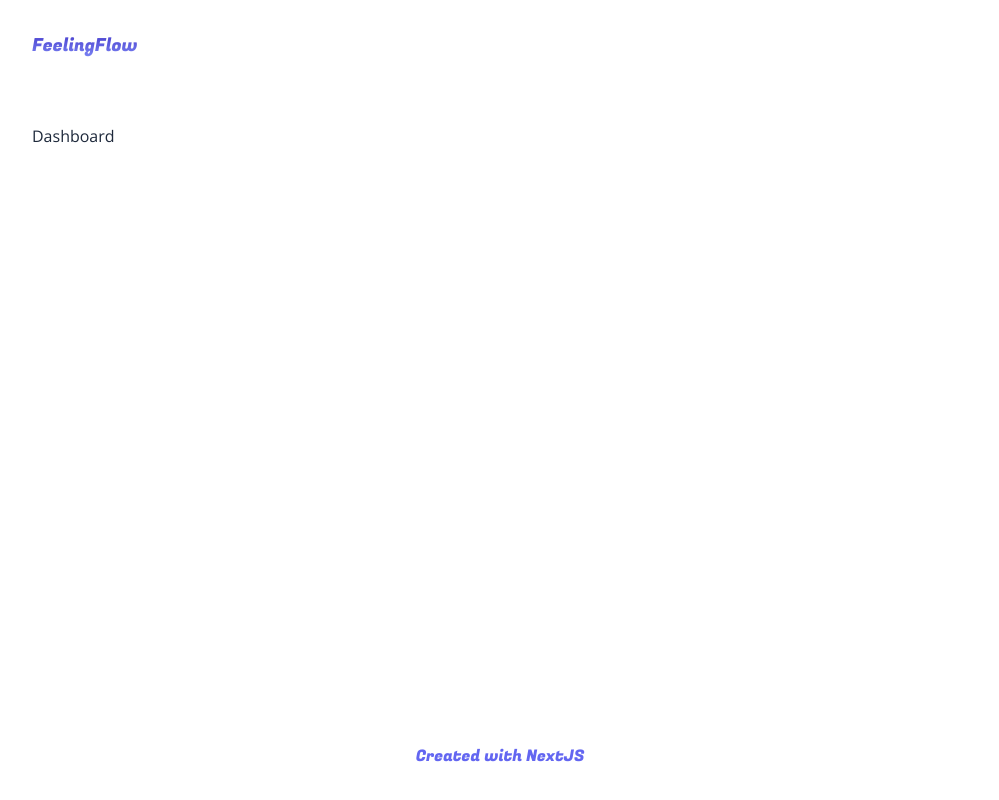
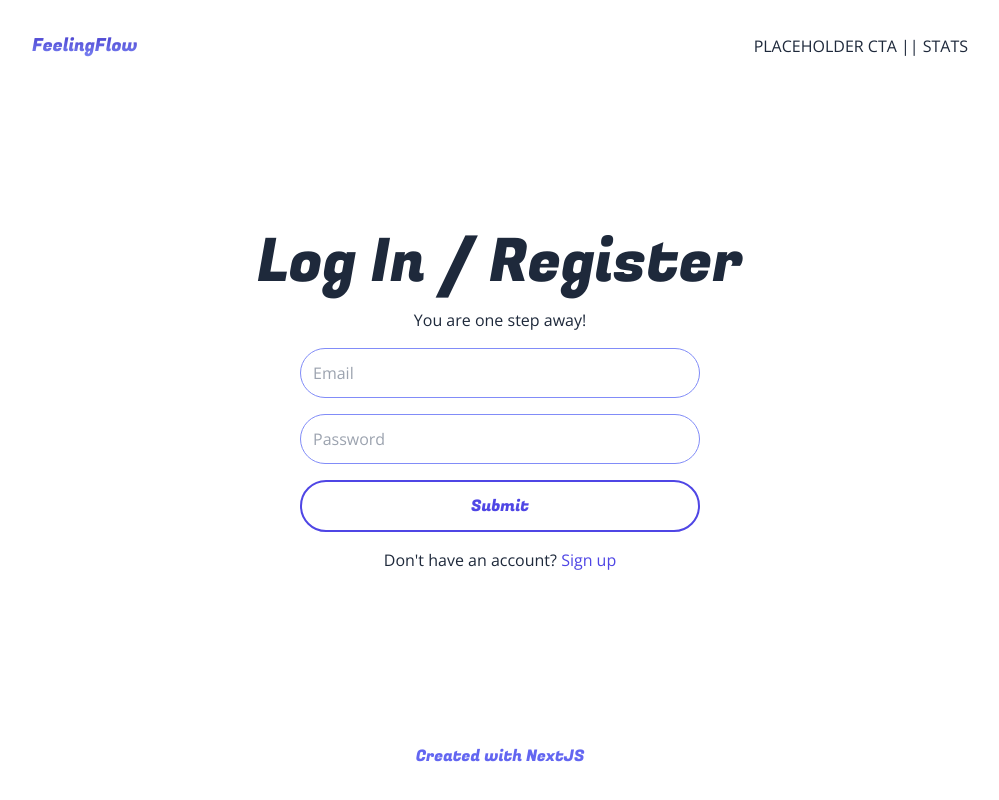
Before and after one commit to Hristiyan-Petrov/perosnal-projects, a Next.js app in the folder first-nextjs-project/my-app/: page /dashboard in a window 1280 px wide. Shown: the whole page, without its empty margins (140-1139 px from the left). Built offline with nearby package versions, Linux system fonts and the light colour scheme.

Commit message:
Add Login component content

```diff
--- a/first-nextjs-project/my-app/app/dashboard/page.js
+++ b/first-nextjs-project/my-app/app/dashboard/page.js
@@ -7,7 +7,7 @@
 
 export default function DashboardPage() {
 
-    const isAuthenticated = true;
+    const isAuthenticated = false;
 
     let children = (
         <Login />
--- a/first-nextjs-project/my-app/app/layout.js
+++ b/first-nextjs-project/my-app/app/layout.js
@@ -26,6 +26,9 @@
 	const header = (
 		<header className="p-4 sm:p-8 flex items-center justify-between gap-4">
 			<h1 className={'text-base sm:text-lg textGradient ' + fugaz.className}>FeelingFlow</h1>
+			<div className="flex itemss-center justify-between">
+				PLACEHOLDER CTA || STATS
+			</div>
 		</header>
 	);
 
--- a/first-nextjs-project/my-app/components/Button.js
+++ b/first-nextjs-project/my-app/components/Button.js
@@ -3,13 +3,17 @@
 const fugaz = Fugaz_One({ subsets: ["latin"], weight: '400' });
 
 export default function Button(props) {
-    const { text, dark } = props;
+    const { text, dark, full } = props;
 
     return (
         <button className={'rounded-full overflow-hidden duration-200 hover:opacity-60 border-2 border-solid border-indigo-600 ' +
             (dark
-                ? 'text-white bg-indigo-600'
-                : 'text-indigo-600'
+                ? 'text-white bg-indigo-600 '
+                : 'text-indigo-600 '
+            ) +
+            (full
+                ? 'grid place-items-center w-full '
+                : ' '
             )}>
             <p className={"px-6 sm:px-10 whitespace-nowrap py-2 sm:py-3 " + fugaz.className}>
                 {text}
--- /dev/null
+++ b/first-nextjs-project/my-app/components/Calendar.js
@@ -0,0 +1,5 @@
+export default function Calendar(props) {
+    return (
+        <p>Calendar</p>
+    )
+}
--- a/first-nextjs-project/my-app/components/Hero.js
+++ b/first-nextjs-project/my-app/components/Hero.js
@@ -1,5 +1,6 @@
 import { Fugaz_One } from "next/font/google";
 import Button from "./Button";
+import Calendar from "./Calendar";
 const fugaz = Fugaz_One({ subsets: ["latin"], weight: '400' });
 
 export default function Hero() {
@@ -13,6 +14,7 @@
                 <Button text="Sign up" />
                 <Button text="Login" dark />
             </div>
+            <Calendar />
         </div>
     )
 }
--- a/first-nextjs-project/my-app/components/Login.js
+++ b/first-nextjs-project/my-app/components/Login.js
@@ -1,5 +1,19 @@
+import { Fugaz_One } from "next/font/google";
+import Button from "./Button";
+
+const fugaz = Fugaz_One({ subsets: ["latin"], weight: '400' });
+
 export default function Login() {
     return (
-        <div>Login</div>
+        <div className="flex flex-col flex-1 justify-center items-center gap-4">
+            <h3 className={'text-4xl sm:text-5xl md:text-6xl ' + fugaz.className}>Log In / Register</h3>
+            <p>You are one step away!</p>
+            <input className="w-full max-w-[400px] mx-auto duration-200 hover:border-indigo-600 focus::border-indigo-600 px-3 py-2 sm:py-3 border border-solid border-indigo-400 rounded-full outline-none " placeholder="Email" />
+            <input className="w-full max-w-[400px] mx-auto duration-200 hover:border-indigo-600 focus::border-indigo-600 px-3 py-2 sm:py-3 border border-solid border-indigo-400 rounded-full outline-none " placeholder="Password" type="password" />
+            <div className="max-w-[400px] w-full mx-auto">
+                <Button text="Submit" full />
+            </div>
+            <p >Don&#39;t have an account? <span className="text-indigo-600">Sign up</span></p>
+        </div>
     )
 }
```
